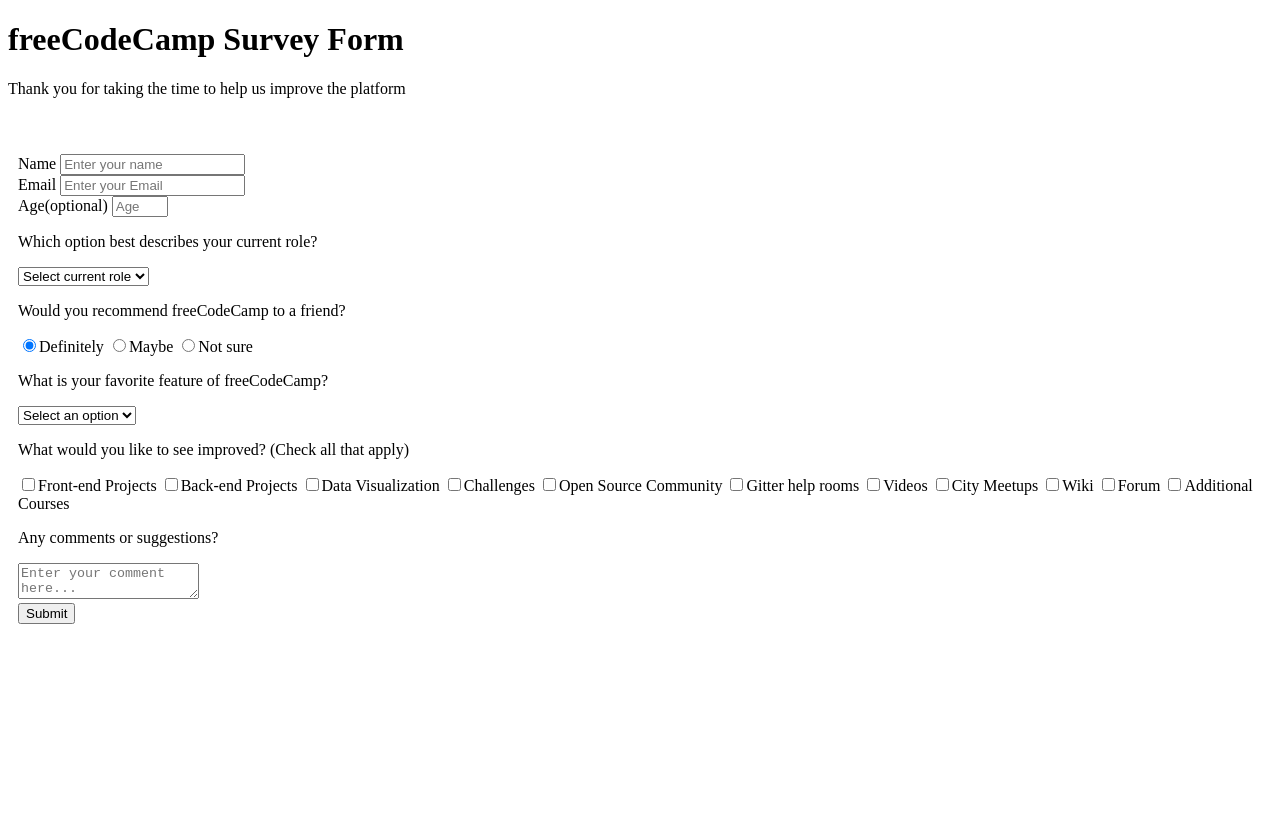
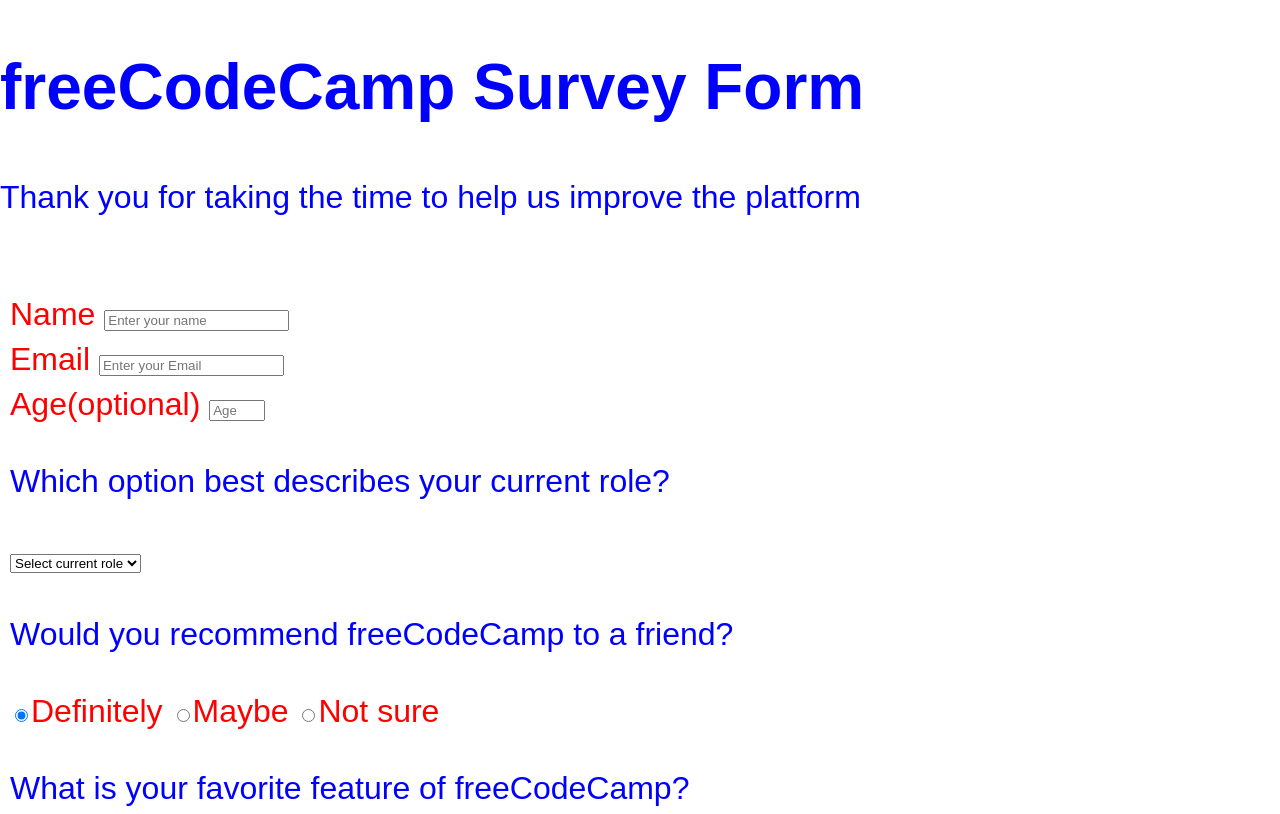
Before and after one commit to Tanqueta88/Survey-form, a plain HTML site: page Index.html in a window 1280 px wide. Shown: the top 814 px of the page. Drawn offline with Linux system fonts and the light colour scheme.

Commit message:
CSS styling improvements.

```diff
--- a/Styles.css
+++ b/Styles.css
@@ -12,3 +12,18 @@ form {
     display: block;
     margin-top: 0em;
 }
+
+body {
+    font-family: 'Poppins', sans-serif;
+    font-size: 2pc;
+    font-weight: 400;
+    line-height: 1.4;
+    color: red;
+    margin: 0;
+}
+
+
+h1,
+p {
+    color: blue;
+}
```
